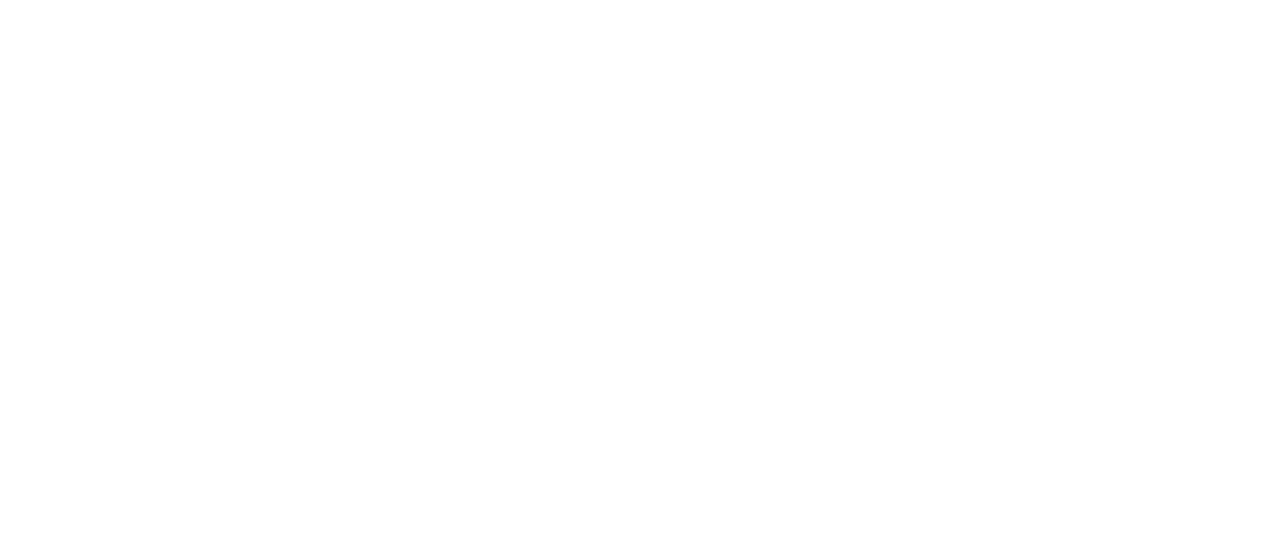
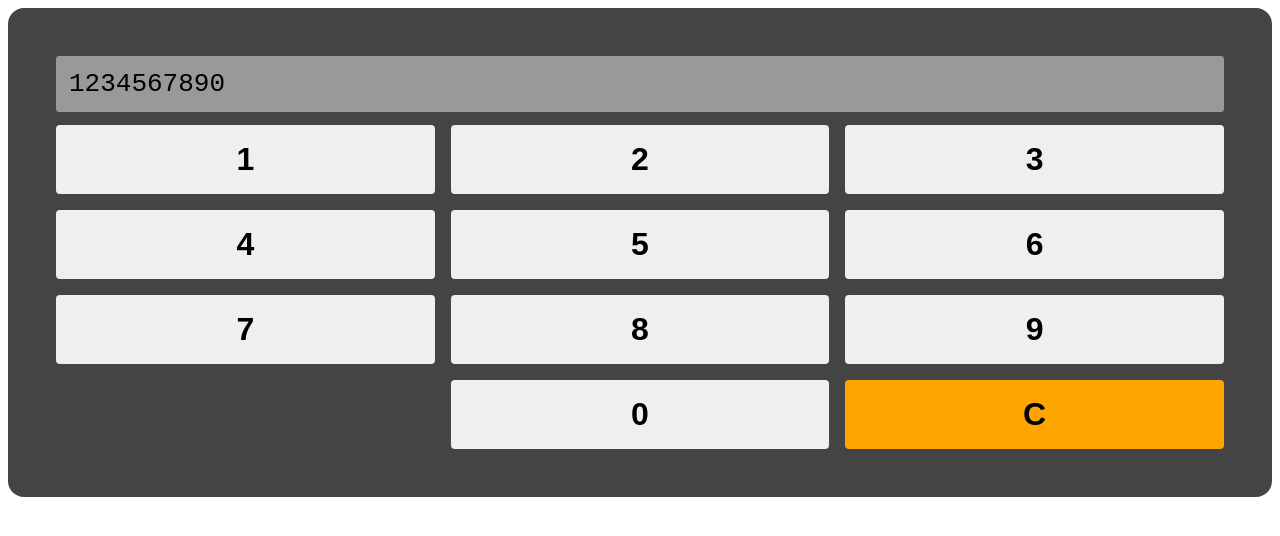
Before and after one commit to Aaltomuoto/calculator, a plain HTML site: page index.html in a window 1280 px wide. Drawn offline with Linux system fonts and the light colour scheme.

Commit message:
Added basic calculator HTML and styling

```diff
--- a/index.html
+++ b/index.html
@@ -8,6 +8,21 @@
     <script src="javascript.js" defer></script>
 </head>
 <body>
-
+    <div id="calculator">
+        <div id="calculatorScreen">1234567890</div>
+        <div id="calculatorButtons">
+            <button>1</button>
+            <button>2</button>
+            <button>3</button>
+            <button>4</button>
+            <button>5</button>
+            <button>6</button>
+            <button>7</button>
+            <button>8</button>
+            <button>9</button>
+            <button>0</button>
+            <button id="clear">C</button>
+        </div>
+    </div>
 </body>
 </html>
--- a/style.css
+++ b/style.css
@@ -0,0 +1,41 @@
+* {
+    box-sizing: border-box;
+}
+
+#calculator {
+    background-color: #444;
+    padding:3em;
+    border-radius: 1em;
+}
+#calculatorScreen {
+    background-color: #999;
+    font-size: 2em;
+    padding: .5em;
+    margin: 0 0 .5em;
+    font-family: monospace;
+    border-radius: .125em;
+}
+#calculatorButtons {
+    --cols: 3;
+    --gap: 1em;
+    display: flex;
+    flex-direction: row;
+    flex-wrap: wrap;
+    gap: var(--gap);
+    justify-content: right;
+}
+#calculatorButtons button {
+    flex-basis: calc(100% / var(--cols) - var(--gap) / var(--cols) * (var(--cols) - 2));
+    flex-grow: 0;
+    flex-shrink: 0;
+    font-family: sans-serif;
+    font-size: 2em;
+    font-weight: 700;
+    border:none;
+    padding:.5em .75em;
+    margin: 0;
+    border-radius: .125em;
+}
+button#clear {
+    background-color: orange;
+}
```
